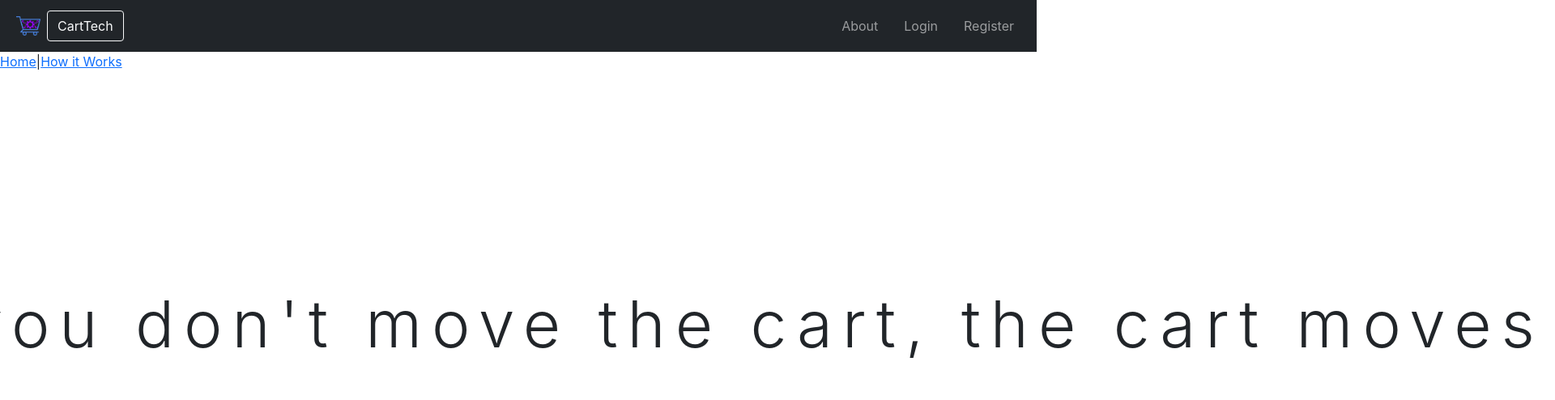
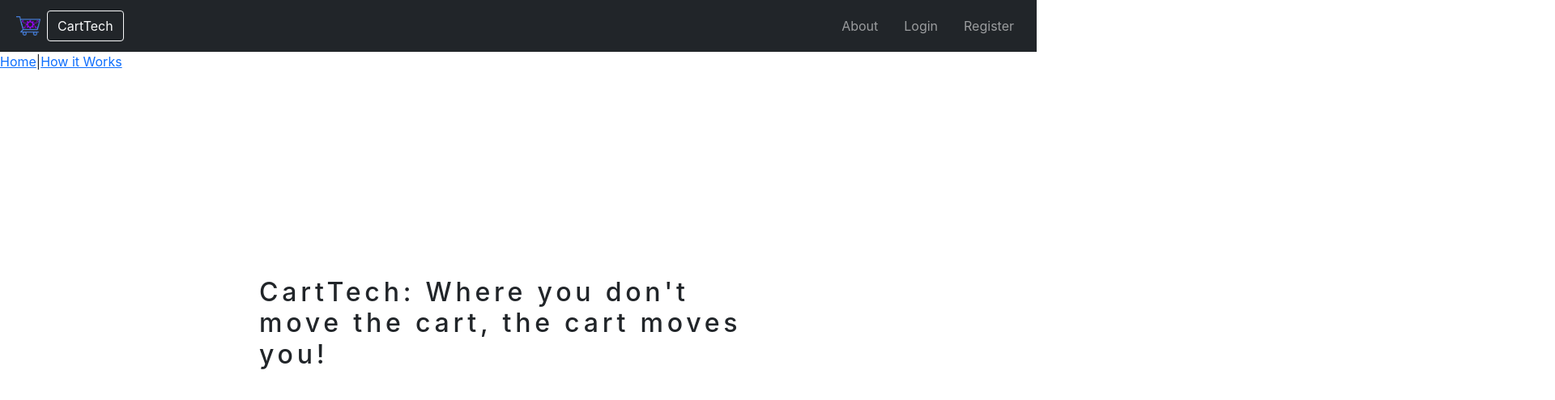
Before and after one commit to zrwaite/CartTech, a React (Create React App) app in the folder Frontend/carttech/: page / in a window 1280 px wide. Shown: the top 494 px of the page at 81% size, 1920 px wide, since content can reach past the window. Built offline with nearby package versions, Linux system fonts and the light colour scheme.

Commit message:
fixed homepage

```diff
--- a/Frontend/carttech/src/pages/Home.js
+++ b/Frontend/carttech/src/pages/Home.js
@@ -6,7 +6,7 @@ function Home() {
     //return the page
     return (
         <div id="home">
-            <h2 className="display-1 cursor">CartTech: Where you don't move the cart, the cart moves you!</h2>
+            <h2 className="cursor">CartTech: Where you don't move the cart, the cart moves you!</h2>
         </div>
     );
 }
--- a/Frontend/carttech/src/styles/home.css
+++ b/Frontend/carttech/src/styles/home.css
@@ -1,7 +1,6 @@
 .cursor {
   overflow: hidden;
   border-right: 0.15em solid black;
-  white-space: nowrap;
   letter-spacing: 0.15em;
   position: absolute;
   top: 50%;
@@ -9,6 +8,11 @@
   transform: translate(-50%, -50%);
   animation-delay: 10000ms;
   animation: typing 3 steps(60, end), blink 1s step-end infinite;
+  word-wrap: normal;
+}
+
+.image {
+  height: 87.5vh;
 }
 
 @keyframes typing {
```
